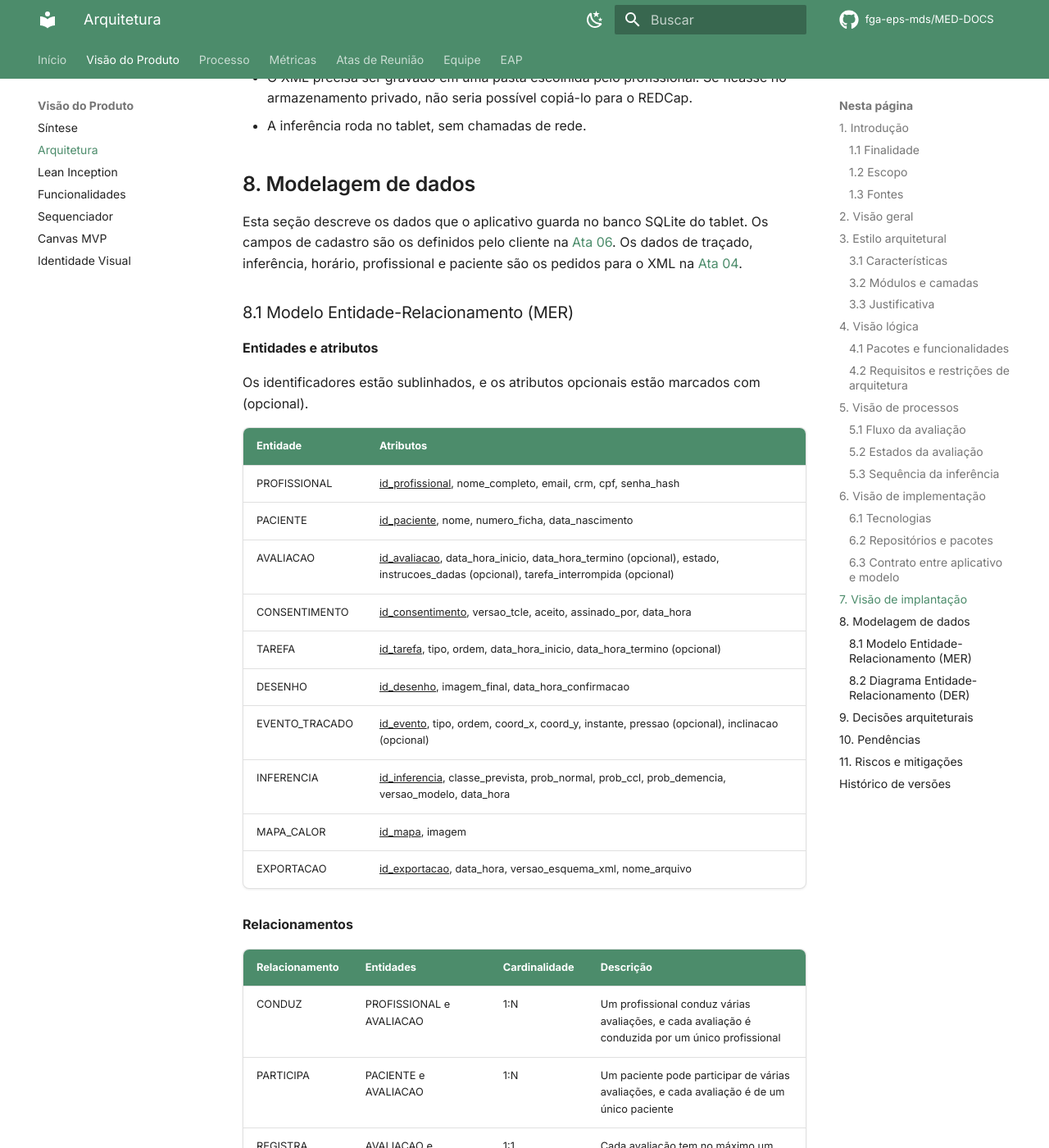
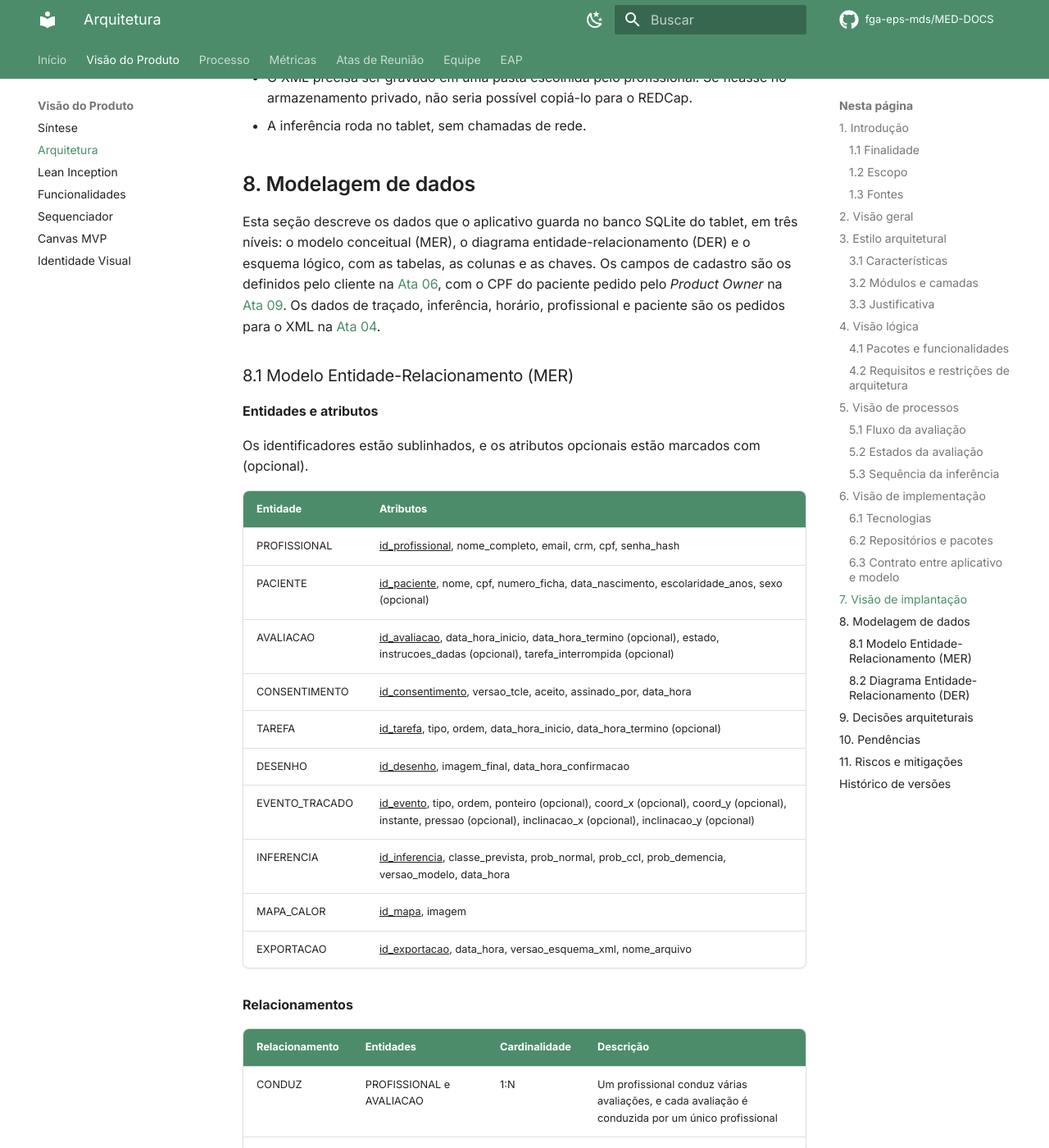
Before and after one commit to apollen27983/UNIEURO_MED-DOCS, an MkDocs documentation site: the page built from docs/produto/arquitetura.md, in a window 1280 px wide and 1400 px high, scrolled down 15258 px. Shown: the whole window at 82% size. Built offline with MkDocs 1.6.1 and Material for MkDocs 9.7.7, drawn with Linux system fonts in a browser that asks for light colours; comment, search, counter and statistics services are not loaded; some of the changed text lies outside the part shown.

Commit message:
docs(arquitetura): adiciona CPF, escolaridade e sexo do paciente ao MER e ao DER

```diff
--- a/docs/produto/arquitetura.md
+++ b/docs/produto/arquitetura.md
@@ -282,7 +282,7 @@ Em produção existe um único nó de execução, o tablet. A máquina de desenv
 
 ## 8. Modelagem de dados
 
-Esta seção descreve os dados que o aplicativo guarda no banco SQLite do tablet. Os campos de cadastro são os definidos pelo cliente na [Ata 06](../atas-reunioes/Ata-06-EPS-2026-09-15-PO.md). Os dados de traçado, inferência, horário, profissional e paciente são os pedidos para o XML na [Ata 04](../atas-reunioes/Ata-04-EPS-2026-09-11-PO.md).
+Esta seção descreve os dados que o aplicativo guarda no banco SQLite do tablet, em três níveis: o modelo conceitual (MER), o diagrama entidade-relacionamento (DER) e o esquema lógico, com as tabelas, as colunas e as chaves. Os campos de cadastro são os definidos pelo cliente na [Ata 06](../atas-reunioes/Ata-06-EPS-2026-09-15-PO.md), com o CPF do paciente pedido pelo *Product Owner* na [Ata 09](../atas-reunioes/Ata-09-EPS-2026-10-05-PO.md). Os dados de traçado, inferência, horário, profissional e paciente são os pedidos para o XML na [Ata 04](../atas-reunioes/Ata-04-EPS-2026-09-11-PO.md).
 
 ### 8.1 Modelo Entidade-Relacionamento (MER)
 
@@ -293,12 +293,12 @@ Os identificadores estão sublinhados, e os atributos opcionais estão marcados
 | Entidade | Atributos |
 |---|---|
 | PROFISSIONAL | <u>id_profissional</u>, nome_completo, email, crm, cpf, senha_hash |
-| PACIENTE | <u>id_paciente</u>, nome, numero_ficha, data_nascimento |
+| PACIENTE | <u>id_paciente</u>, nome, cpf, numero_ficha, data_nascimento, escolaridade_anos, sexo (opcional) |
 | AVALIACAO | <u>id_avaliacao</u>, data_hora_inicio, data_hora_termino (opcional), estado, instrucoes_dadas (opcional), tarefa_interrompida (opcional) |
 | CONSENTIMENTO | <u>id_consentimento</u>, versao_tcle, aceito, assinado_por, data_hora |
 | TAREFA | <u>id_tarefa</u>, tipo, ordem, data_hora_inicio, data_hora_termino (opcional) |
 | DESENHO | <u>id_desenho</u>, imagem_final, data_hora_confirmacao |
-| EVENTO_TRACADO | <u>id_evento</u>, tipo, ordem, coord_x, coord_y, instante, pressao (opcional), inclinacao (opcional) |
+| EVENTO_TRACADO | <u>id_evento</u>, tipo, ordem, ponteiro (opcional), coord_x (opcional), coord_y (opcional), instante, pressao (opcional), inclinacao_x (opcional), inclinacao_y (opcional) |
 | INFERENCIA | <u>id_inferencia</u>, classe_prevista, prob_normal, prob_ccl, prob_demencia, versao_modelo, data_hora |
 | MAPA_CALOR | <u>id_mapa</u>, imagem |
 | EXPORTACAO | <u>id_exportacao</u>, data_hora, versao_esquema_xml, nome_arquivo |
```
Also changed, not shown: other parts of docs/produto/arquitetura.md (+2 -2 lines), docs/assets/imagens/arquitetura/der-med.png.
